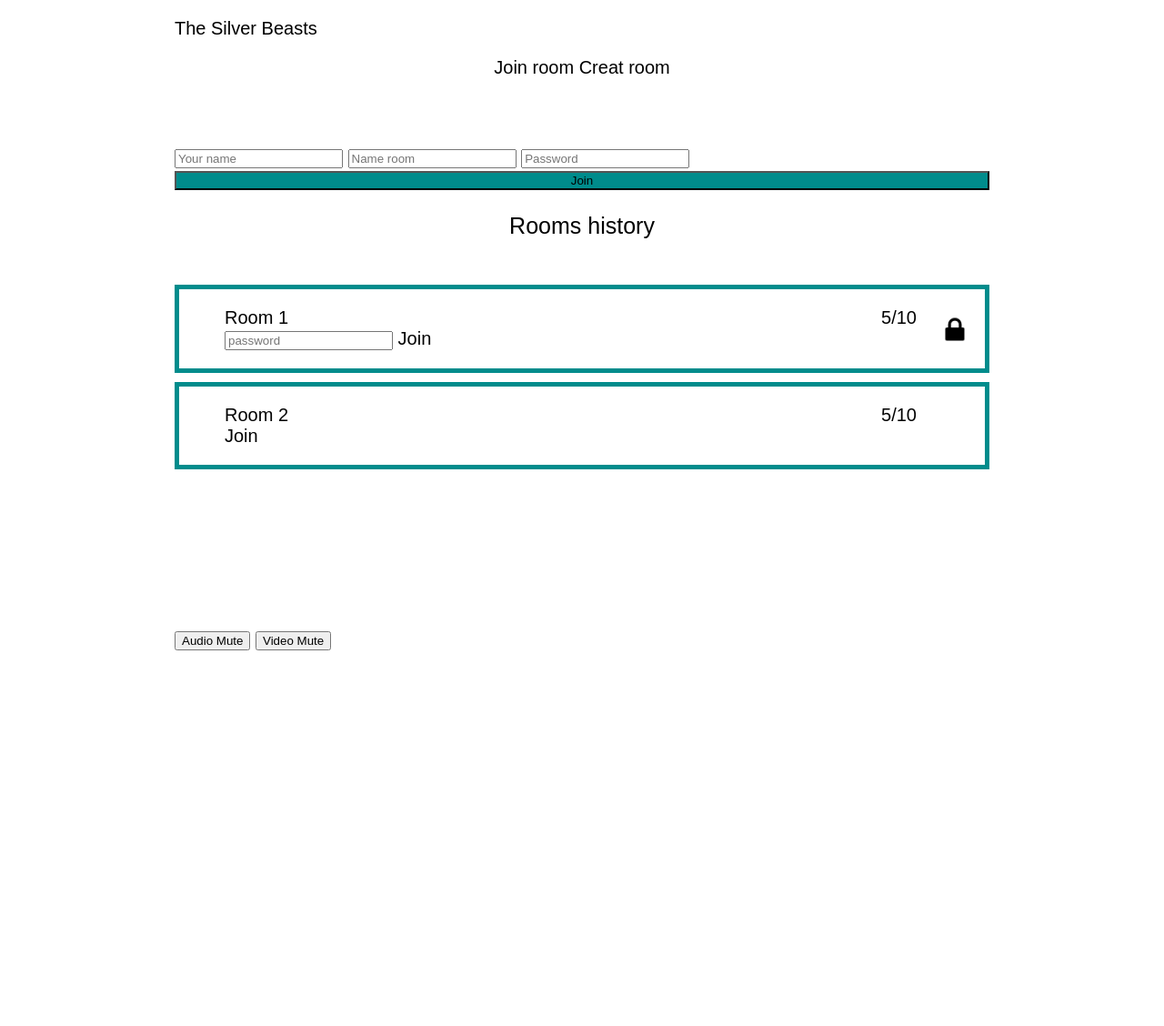
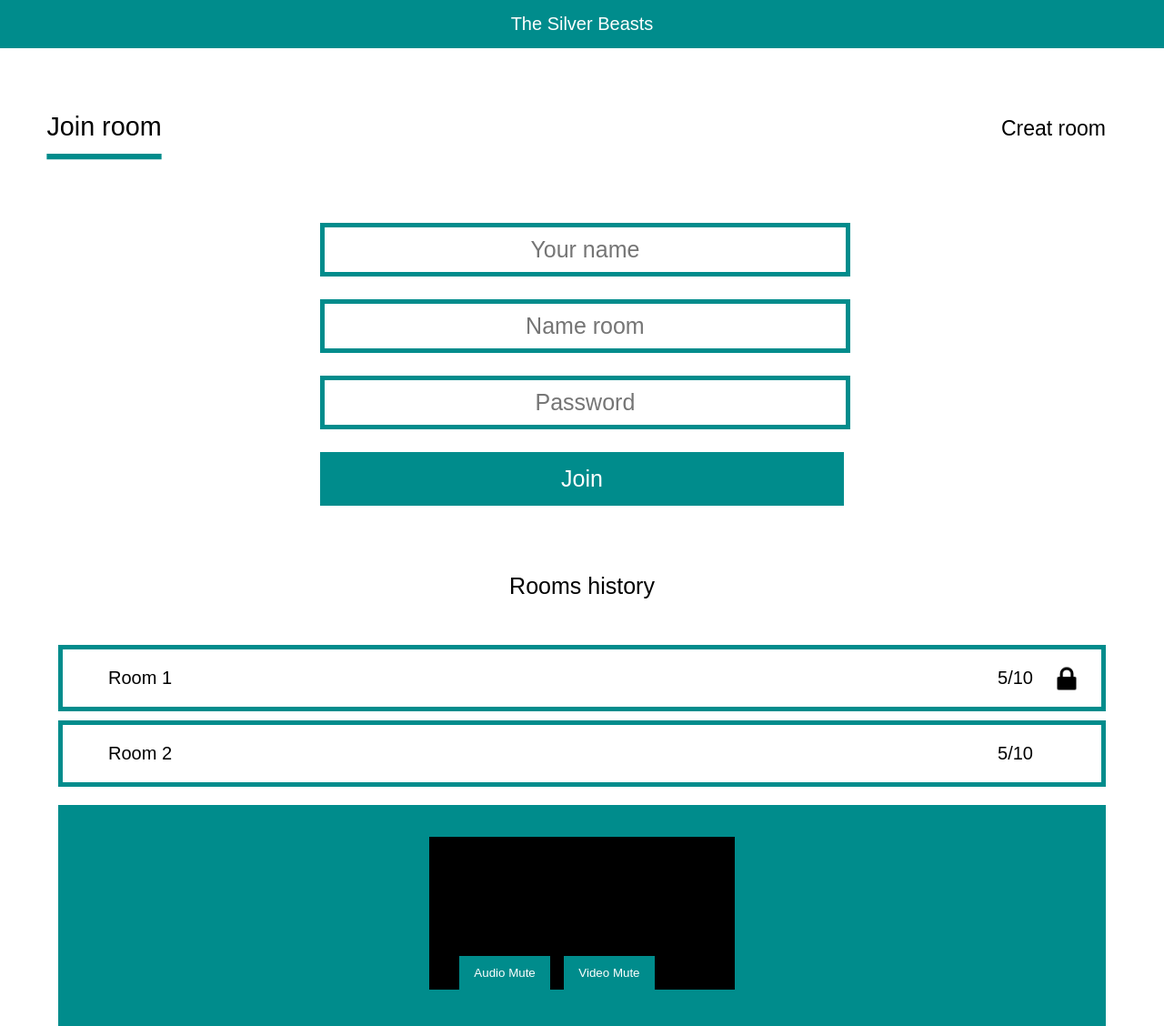
Before and after one commit to zakharfsk/Web, a Django app: page / in a window 1280 px wide. Shown: the whole page at 91% size. Before the commit the page ends 715 px from the top, so only its background shows below. Run offline with Django 4.2, Linux system fonts and the light colour scheme.

Commit message:
update static files

```diff
--- a/static/css/main.css
+++ b/static/css/main.css
@@ -6,64 +6,104 @@ html{
 body{
     margin: 0;
 }
+header{
+    padding: 15px;
+    margin-bottom: 75px;
+    text-align: center;
+    background: #008C8C;
+}
+header p{
+    margin: 0;
+    color: white;
+
+}
 .wrapper{
-    width: 70%;
+    width: 90%;
     margin: 0 auto;
 }
 .main-menu{
-    text-align: center;
+    display: flex;
+    justify-content: space-between;
     margin-bottom: 75px;
 }
 .main-menu p{
     display: inline-block;
     margin: 0;
+    padding-bottom: 10px;
+    border-bottom: 5px solid transparent;
     transition: all .5s ease;
+    font-size: 23px;
     cursor: pointer;
 }
-.main-menu .profile-btm{
-    margin-right: 15px;
-    transform: scale(1.1);
+.main-menu .room-join-form-btm{
+    transform: scale(1.25);
+    border-color: #008C8C;
 }
-
-
-.user-data{
+.creat-room{
+    display: none;
+}
+.join-room,
+.creat-room{
+    margin: 0 auto;
     width: 50%;
-    margin: 0 auto;
+    min-height: 360px;
 }
-.user-data input{
+.join-room input,
+.creat-room input{
     display: block;
-    margin-bottom: 50px;
+    margin-bottom: 25px;
     padding: 10px 20px;
-    width: 100%;
+    width: 92.5%;
+    color: black;
     border: 5px solid #008C8C;
     text-align: center;
     font-size: 25px;
 }
-.user-data:last-child input{
+.join-room label:last-child input,
+.creat-room label:last-child input{
     margin-bottom: 0;
+}
+.user-foto-chang{
+    display: block;
+    margin-bottom: 25px;
+    padding: 15px 20px;
+    width: 94%;
+    text-align: center;
+    color: white;
+    font-size: 25px;
+    background: #008C8C;
+    cursor: pointer;
+}
+.user-foto-chang input{
+    display: none;
 }
 .form-submit input{
     width: 100%;
+    color: white;
     background: #008C8C;
 }
-.creat-room{
-    display: none;
+.passStatusBox{
+    display: flex;
+    justify-content: center;
+    margin-bottom: 25px;
 }
-
-
+.creat-room .passStatus{
+    display: inline-block;
+    width: auto;
+    margin: 0;
+    margin-right: 15px;
+}
 .room-list ul{
     padding: 0;
     list-style: none;
 }
 .room{
-    /* padding: 20px 50px 20px 25px; */
+    position: relative;
+    margin-bottom: 10px;
     padding: 20px 50px;
     padding-right: 75px;
-    position: relative;
     border: 5px solid #008C8C;
-    margin-bottom: 10px;
     transition: all .5s ease;
-    cursor: pointer;
 }
 .room:last-child{
     margin: 0;
@@ -92,3 +132,74 @@ body{
     background: url(../img/lock2.png) no-repeat;
     background-size: contain;
 }
+.room .list-room-join{
+    position: absolute;
+    padding: 7px 12px;
+    left: 50%;
+    top: 50%;
+    color: white;
+    opacity: 0;
+    transform: translate(-50%, -50%);
+    background: #008C8C;
+    transition: all .5s ease;
+}
+.list-room-join input{
+    padding: 0 5px;
+    margin-right: 10px;
+    text-align: center;
+}
+.room:hover .list-room-join{
+    opacity: 1;
+}
+.room .join-room-btm {
+    cursor: pointer;
+}
+.video-container{
+    padding: 15px;
+    text-align: center;
+    background: #008C8C;
+}
+.user{
+    display: inline-block;
+    position: relative;
+    margin: 20px;
+    width: 30%;
+}
+.user-video video{
+    max-width: 100%;
+    min-width: 100%;
+    background: #000;
+}
+.user-logo{
+    position: absolute;
+    padding: 5px;
+    top: 2%;
+    left: 45%;
+    color: white;
+    background: #008C8C;
+    opacity: 0;
+    transition: all .5s ease;
+}
+.button-box{
+    position: absolute;
+    bottom: 3%;
+    left: 10%;
+}
+.button-box button{
+    margin-right: 10px;
+    padding: 10px 15px;
+    color: white;
+    background: #008C8C;
+    border: 1px solid #008C8C;
+    cursor: pointer;
+    transition: all .5s ease;
+}
+.button-box button:last-child{
+    margin-right: 0;
+}
+.user:hover .user-logo{
+    opacity: .5;
+}
+.button-box button:hover{
+    transform: scale(1.09);
+}
--- a/static/js/main.js
+++ b/static/js/main.js
@@ -1,23 +1,44 @@
-let profileBtm = document.querySelector(".profile-btm"),
-    createRoomBtm = document.querySelector(".room-create-btm"),
-    userDataBox = document.querySelector(".user-data"),
-    creatRoomBox = document.querySelector(".creat-room");
+let createRoomBtm = document.querySelector(".room-create-btm"),
+    roomJoinBtm = document.querySelector(".room-join-form-btm"),
+    joinRoomBox = document.querySelector(".join-room"),
+    creatRoomBox = document.querySelector(".creat-room"),
+    passStatus = document.querySelector(".passStatus"),
+    passInput = document.querySelector(".passInputCreat");
 
-    profileBtm.onclick = showUserData;
+    passEnable();
+    passStatus.onclick = passEnable;
+    roomJoinBtm.onclick = showRoomJoin;
     createRoomBtm.onclick = showCreatRoom;
 
 
-function showUserData(){
-    userDataBox.style.display = "block";
+function passEnable(){
+    if(passStatus.checked == true){
+        passInput.style.background = "lightslategray";
+        passInput.disabled = "disabled";
+
+    }
+    if(passStatus.checked == false){
+        passInput.style.background = "white";
+        passInput.disabled = false;
+    }
+}
+
+function showRoomJoin(){
+    joinRoomBox.style.display = "block";
     creatRoomBox.style.display = "none";
-    profileBtm.style.transform = "scale(1.1)";
+    roomJoinBtm.style.transform = "scale(1.25)";
     createRoomBtm.style.transform = "scale(1)";
+    roomJoinBtm.style.borderColor = "#008C8C";
+    createRoomBtm.style.borderColor = "transparent";
+
 }
 function showCreatRoom(){
-    userDataBox.style.display = "none";
+    joinRoomBox.style.display = "none";
     creatRoomBox.style.display = "block";
-    createRoomBtm.style.transform = "scale(1.1)";
-    profileBtm.style.transform = "scale(1)";
+    createRoomBtm.style.transform = "scale(1.25)";
+    createRoomBtm.style.borderColor = "#008C8C";
+    roomJoinBtm.style.transform = "scale(1)";
+    roomJoinBtm.style.borderColor = "transparent";
 }
 
 
@@ -28,8 +49,6 @@ let localStream = new MediaStream();
 
 let usernameInput = document.querySelector('#username');
 let btnJoin = document.querySelector('#btn-join');
-
-let messageList = document.querySelector('#message-list');
 
 let btnSendMsg = document.querySelector('#btn-send-msg');
 let messageList = document.querySelector('#message-list');
@@ -78,17 +97,11 @@ function webSoketOnMessage(event) {
 btnJoin.addEventListener('click', () => {
     username = usernameInput.value;
 
-    console.log('username: ', username);
 
     if (username == '') {
         return;
     }
-    usernameInput.value = '';
-    usernameInput.disabled = true;
-    usernameInput.style.visibility = 'hidden';
-
-    btnJoin.disabled = true;
-    btnJoin.style.visibility = 'hidden';
+    usernameInput.value = username;
 
     let labelUsername = document.querySelector('#label-username');
     labelUsername.innerHTML = username;
@@ -324,10 +337,15 @@ function createVideo(peerUsername) {
     remoteVideo.playsInline = true;
 
     let videoWrapper = document.createElement('div');
+    let userBox = document.createElement('div');
+
 
     videoContainer.appendChild(videoWrapper);
+    videoWrapper.appendChild(userBox);
+    userBox.appendChild(remoteVideo);
 
-    videoWrapper.appendChild(remoteVideo);
+    videoWrapper.classList = "user ";
+    userBox.classList = "user-video";
 
     return remoteVideo;
 }
```
Also changed, not shown: static/img/lock1.png (added), static/img/lock2.png (added).
